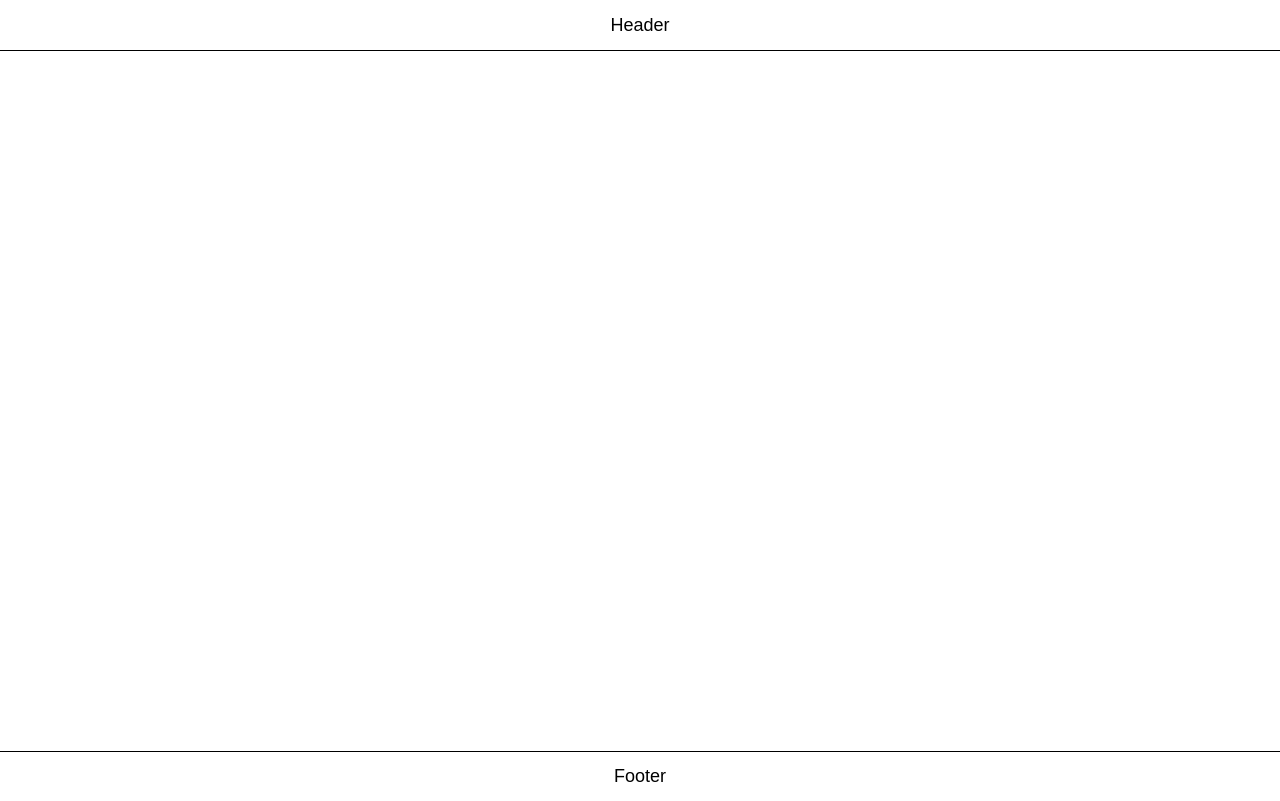
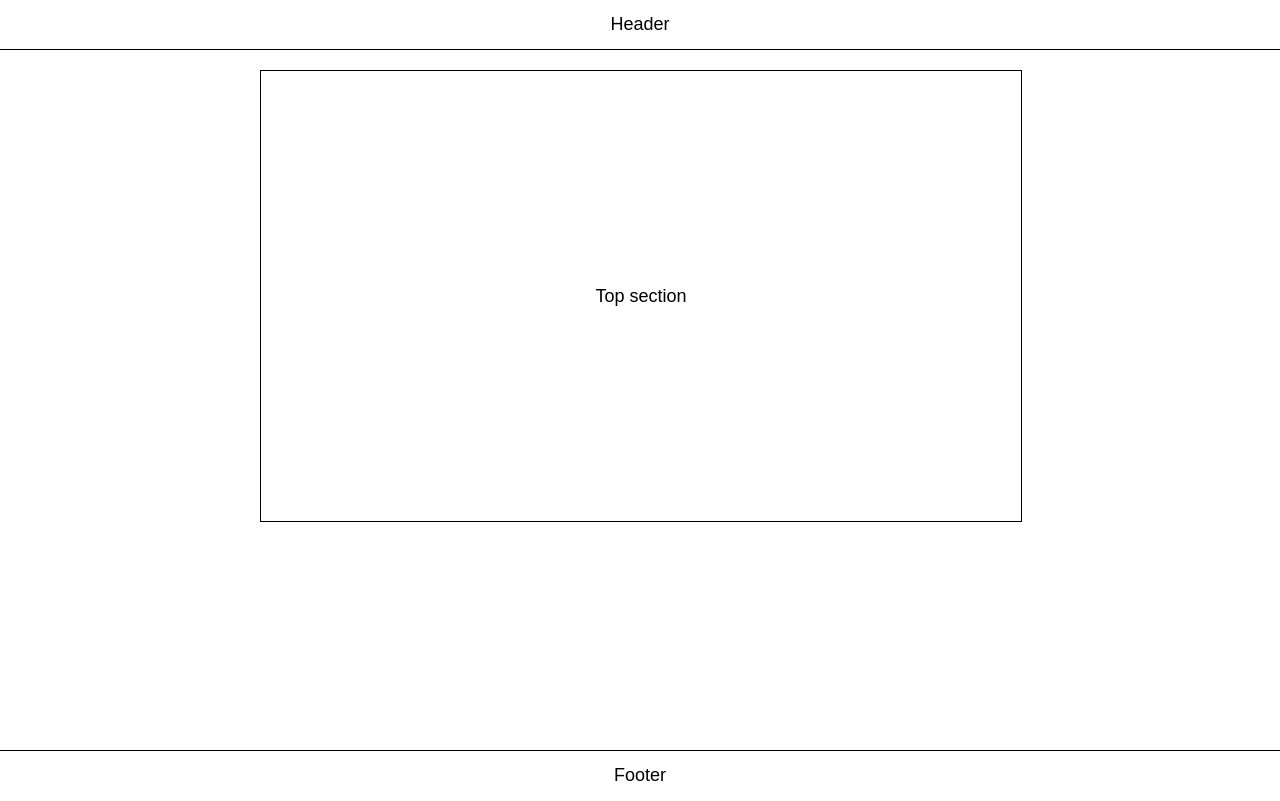
Before and after one commit to ooloo-io/github-flow-Feelpe, a website: page src/index.html in a window 1280 px wide. Drawn offline with nearby package versions, Linux system fonts and the light colour scheme.

Commit message:
Top Section (#8)
* Add top section

* Style top section

```diff
--- a/src/index.html
+++ b/src/index.html
@@ -4,8 +4,8 @@
 <head>
   <meta charset="utf-8">
 
-  <title>GitHub Flow Course</title>
-  <meta name="description" content="GitHub Flow Course">
+  <title>GitHub Pull Request Flow Course</title>
+  <meta name="description" content="GitHub Pull Request Flow Course">
   <meta name="author" content="Johannes Kettmann">
 
   <link rel="stylesheet" href="https://cdnjs.cloudflare.com/ajax/libs/normalize/8.0.1/normalize.min.css">
@@ -16,7 +16,11 @@
   <header class="header">
     Header
   </header>
-  <main class="content"></main>
+  <main class="content">
+    <section class="section">
+      Top section
+    </section>
+  </main>
   <footer class="footer">
     Footer
   </footer>
--- a/src/styles.css
+++ b/src/styles.css
@@ -4,7 +4,7 @@ body {
 }
 
 .header {
-  height: 50px;
+  height: 49px;
   display: flex;
   justify-content: center;
   align-items: center;
@@ -20,8 +20,18 @@ body {
 }
 
 .content {
-  min-height: calc(100vh - 100px);
-  width: 720px;
+  min-height: calc(100vh - 140px);
+  width: 760px;
   max-width: 100%;
   margin: auto;
+  padding: 20px;
 }
+
+.section {
+  height: 450px;
+  width: 100%;
+  display: flex;
+  justify-content: center;
+  align-items: center;
+  border: 1px solid black;
+}
```
